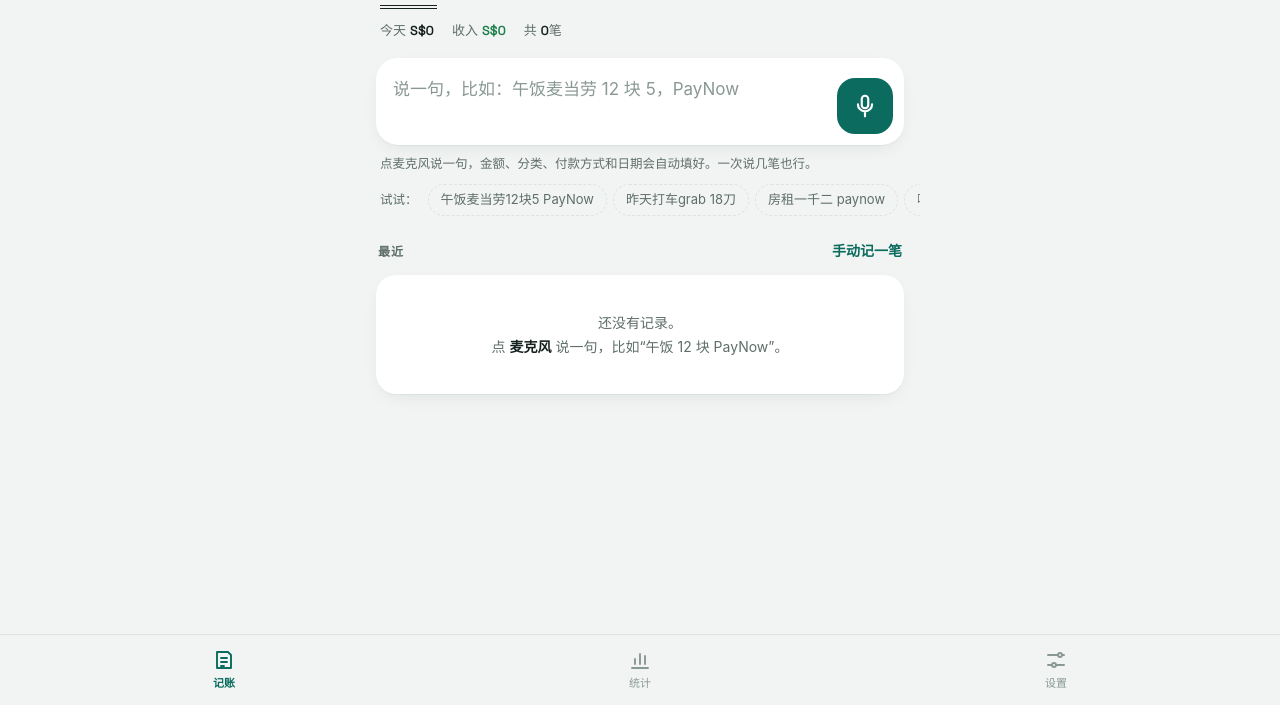
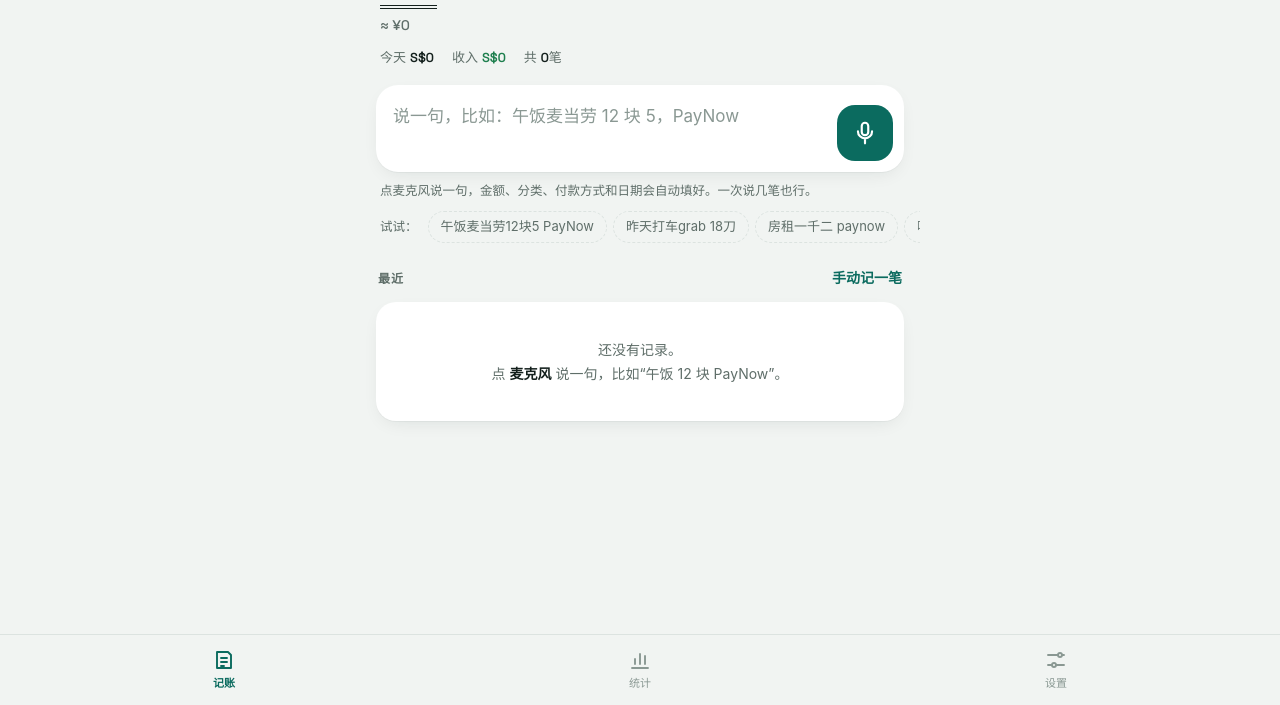
Before and after one commit to chentianyu8819-cmyk/jizhang, a plain HTML site: page index.html in a window 1280 px wide. Shown: the part 95-800 px from the top of the page. Drawn offline with Linux system fonts and the light colour scheme.

Commit message:
本月合计下加约合人民币小字
Co-Authored-By: Claude Opus 5.5 <noreply@anthropic.com>

```diff
--- a/app.js
+++ b/app.js
@@ -365,6 +365,8 @@
     const sym = SYMBOL[b] || b;
     const amt = fmt(out, b).slice(sym.length);
     $('#sum-total').innerHTML = `<span class="cur">${esc(sym)}</span>${amt}`;
+    const ac = altCur(b);
+    $('#sum-alt').textContent = `≈ ${fmt(conv(out, b, ac), ac)}`;
     $('#sum-meta').innerHTML = `<span>今天<b>${fmt(todayOut, b)}</b></span><span>收入<b class="inc">${fmt(inc, b)}</b></span><span>共<b>${db.tx.filter(t => t.date.startsWith(ym)).length}</b>笔</span>`;
     $('#examples').classList.toggle('hidden', db.tx.length >= 3);
     const recent = db.tx.slice().sort((a, b) => (b.date + b.createdAt).localeCompare(a.date + a.createdAt)).slice(0, 40);
--- a/index.html
+++ b/index.html
@@ -96,6 +96,7 @@ h2 { font-size: 12px; font-weight: 600; color: var(--muted); letter-spacing: .08
   /* 会计里“合计”的双下划线 */
   padding-bottom: 6px; border-bottom: 4px double var(--ink); }
 .ledger-head .total .cur { font-size: 22px; font-weight: 500; color: var(--muted); margin-right: 4px; letter-spacing: 0; }
+.ledger-head .alt { font-size: 14px; color: var(--muted); font-weight: 500; }
 .ledger-head .meta { display: flex; gap: 18px; margin-top: 6px; font-size: 13px; color: var(--muted); flex-wrap: wrap; }
 .ledger-head .meta b { font-family: var(--f-num); font-weight: 600; color: var(--ink); font-variant-numeric: tabular-nums; margin-left: 4px; }
 .ledger-head .meta b.inc { color: var(--income); }
@@ -236,6 +237,7 @@ nav.tabs button.on { color: var(--jade); font-weight: 600; }
     <header class="ledger-head">
       <div class="eyebrow" id="sum-label">本月支出</div>
       <div class="total" id="sum-total"></div>
+      <div class="alt num" id="sum-alt"></div>
       <div class="meta" id="sum-meta"></div>
     </header>
 
```
